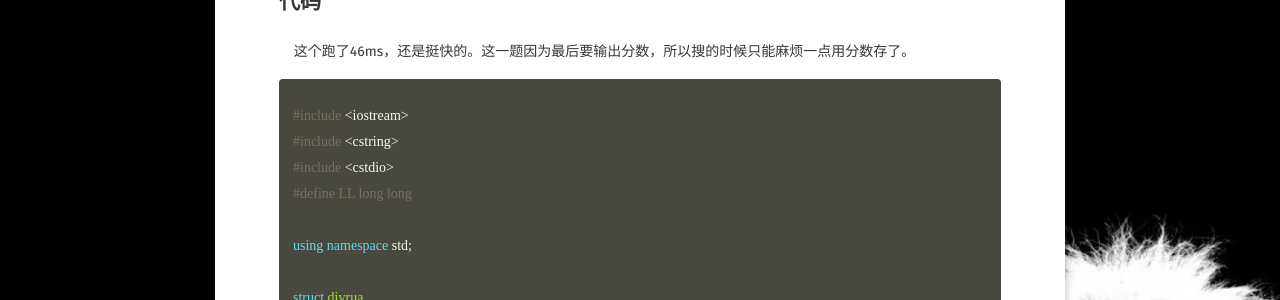
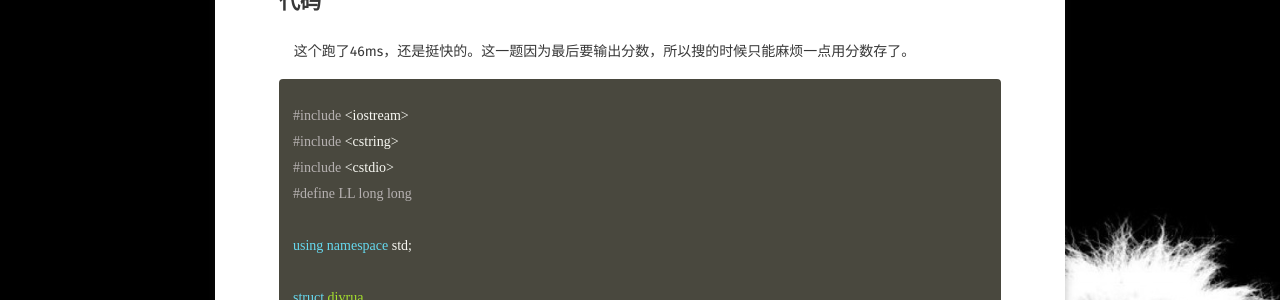
Before and after one commit to BlackWaters/BlackWaters.github.io, a Jekyll site: the page built from _posts/2016-08-12-acm-post.md, in a window 1280 px wide. Shown: the part 965-1265 px from the top of the page. Built offline with Jekyll 4.4.1, drawn with Linux system fonts in a browser that asks for light colours; some web fonts are replaced; formulas are drawn with MathJax 3; comment, search, counter and statistics services are not loaded.

Commit message:
Update syntax.scss

```diff
--- a/_sass/syntax.scss
+++ b/_sass/syntax.scss
@@ -23,7 +23,7 @@ pre.highlight {
 	.o                 { color: #B6B1B1 }                            /* Operator                    */
 	.p                 { color: #f8f8f2 }                            /* Punctuation                 */
 	.cm                { color: #B6B1B1 }                            /* Comment.Multiline           */
-	.cp                { color: #75715e }                            /* Comment.Preproc             */
+	.cp                { color: #B6B1B1 }                            /* Comment.Preproc             */
 	.c1                { color: #75715e }                            /* Comment.Single              */
 	.cs                { color: #75715e }                            /* Comment.Special             */
 	.ge                { font-style: italic }                        /* Generic.Emph                */
```
